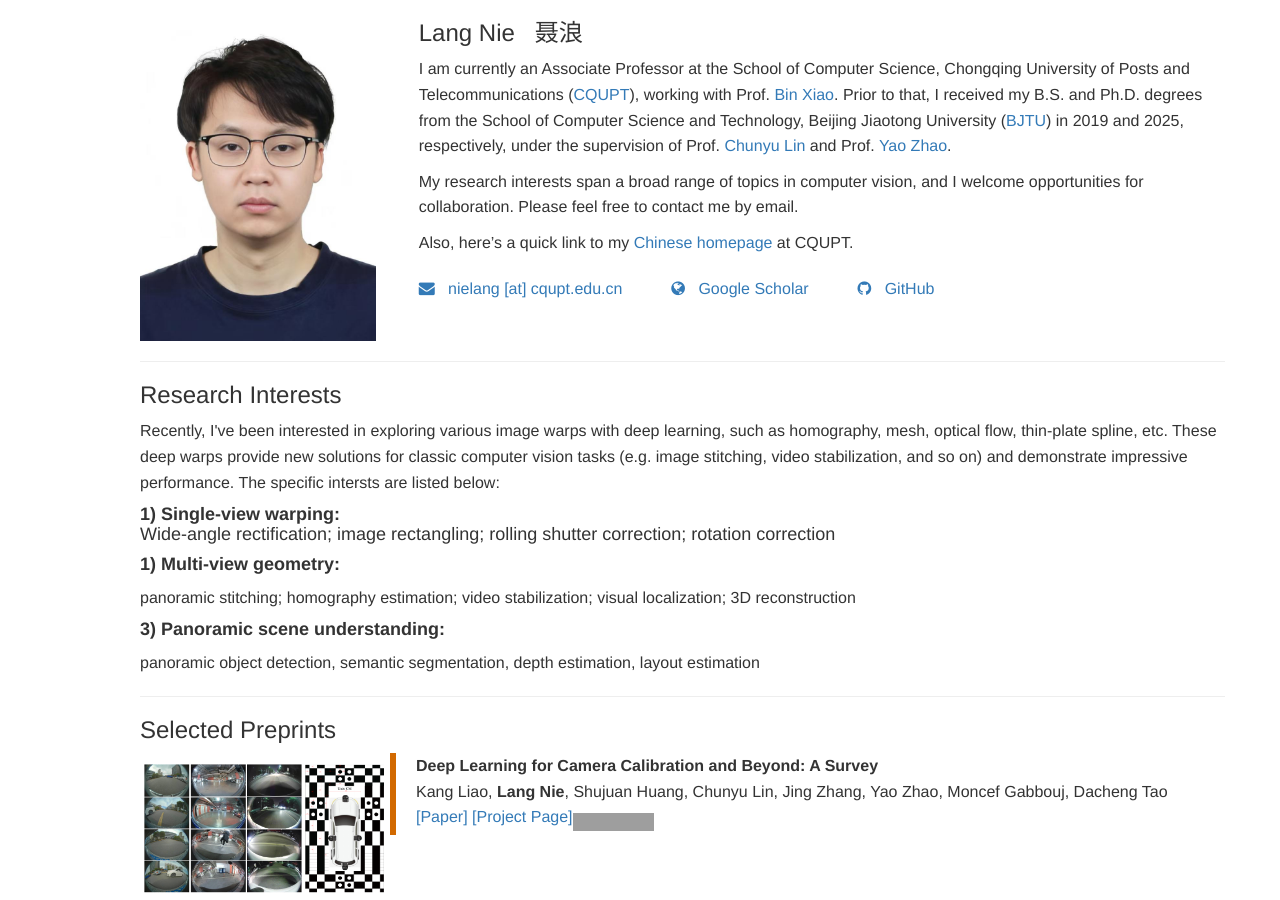
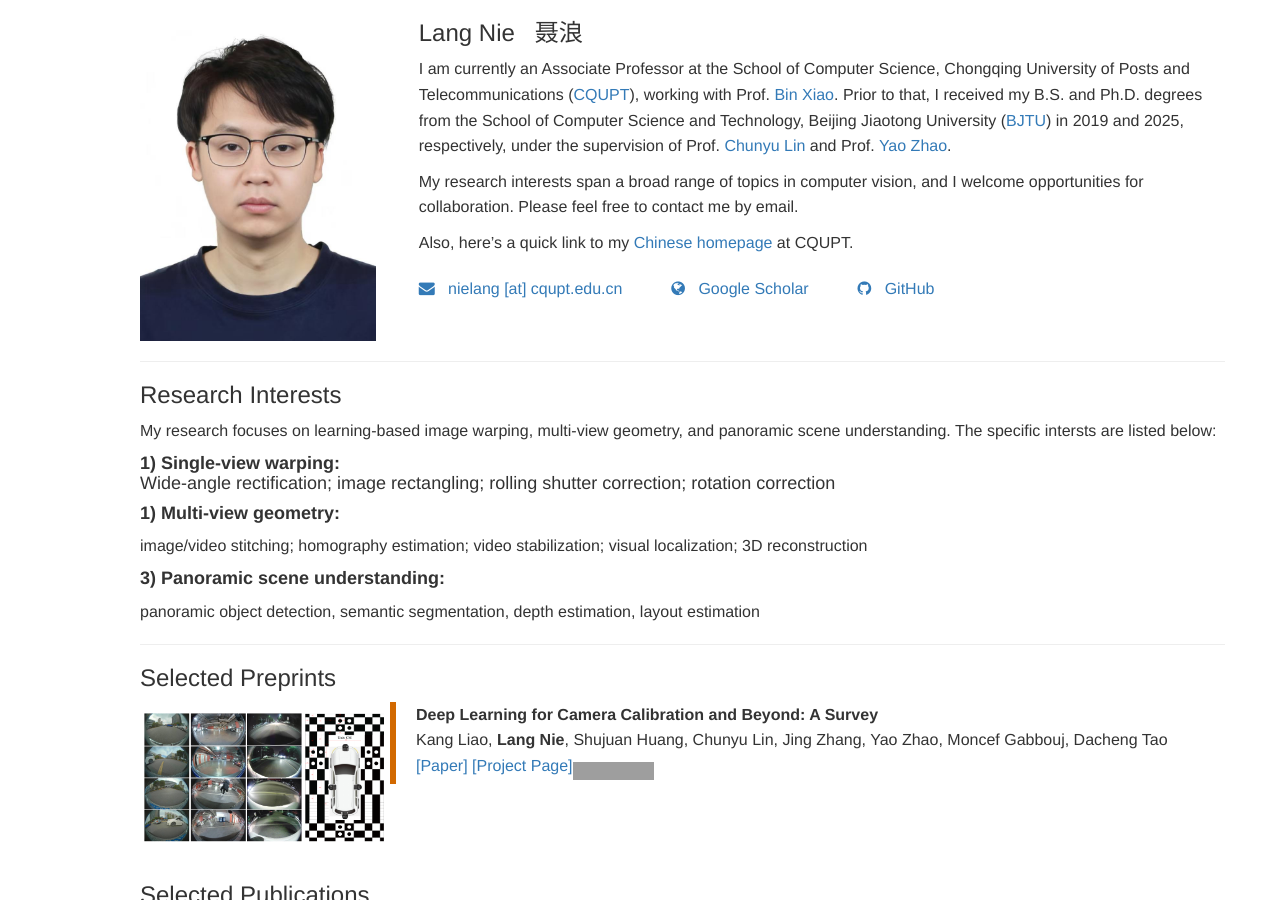
Before and after one commit to nie-lang/nie-lang.github.io, a Jekyll site: the page built from index.html, in a window 1280 px wide and 900 px high. Built offline with Jekyll 4.4.1, drawn with Linux system fonts in a browser that asks for light colours; nearby versions of some CDN libraries; library files that are not in the unit come from our copies; grey boxes are pictures that could not be loaded.

Commit message:
Update interest.html

```diff
--- a/_includes/interest.html
+++ b/_includes/interest.html
@@ -4,7 +4,7 @@
 		Research Interests
 	</h3>
 	<p>
-	Recently, I've been interested in exploring various image warps with deep learning, such as homography, mesh, optical flow, thin-plate spline, etc. These deep warps provide new solutions for classic computer vision tasks (e.g. image stitching, video stabilization, and so on) and demonstrate impressive performance. The specific intersts are listed below:
+	My research focuses on learning-based image warping, multi-view geometry, and panoramic scene understanding. The specific intersts are listed below:
 	</p>
 	<h4>
 		<a name='interest1'></a> <b>1) Single-view warping:</b>
```
Also changed, not shown: other parts of _includes/interest.html (+1 -1 lines).
